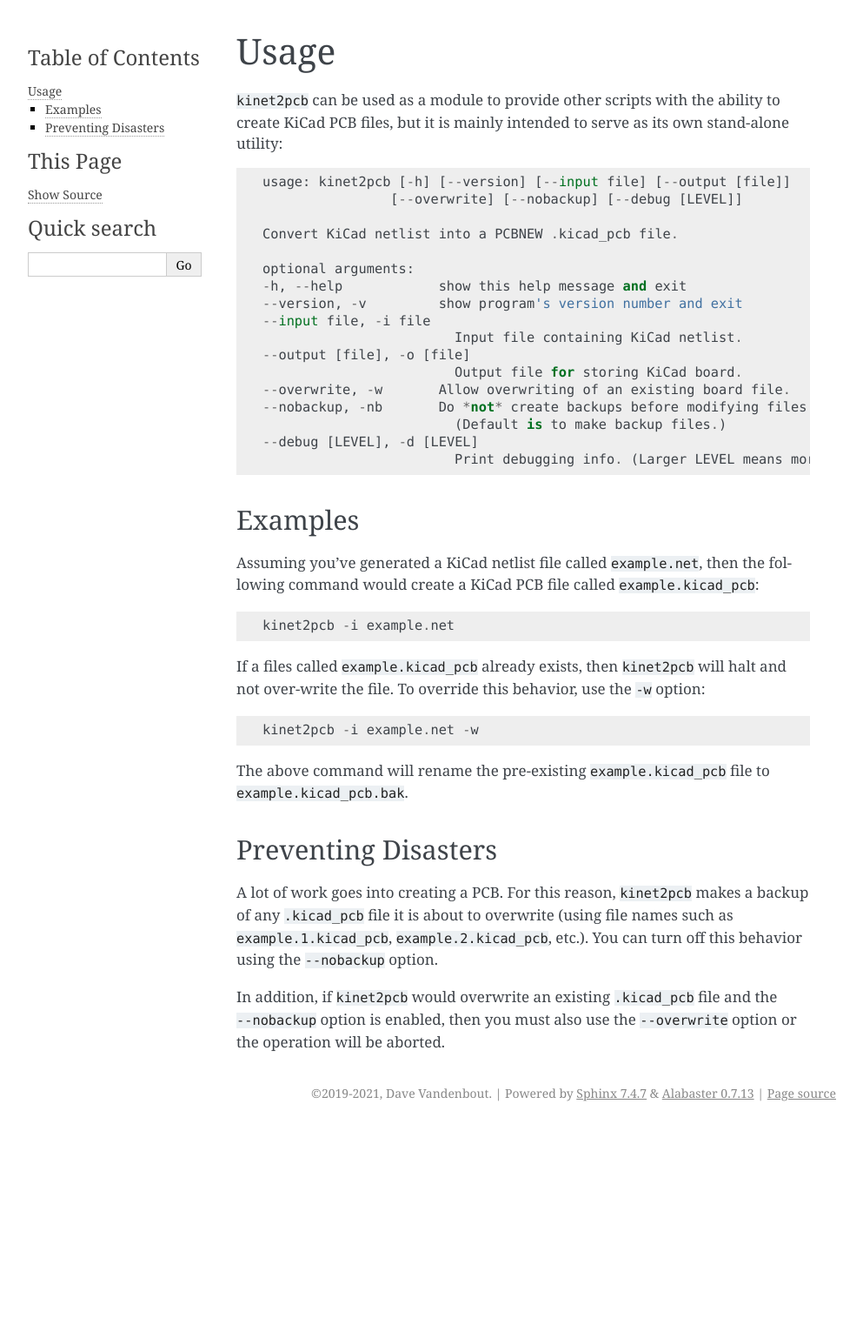
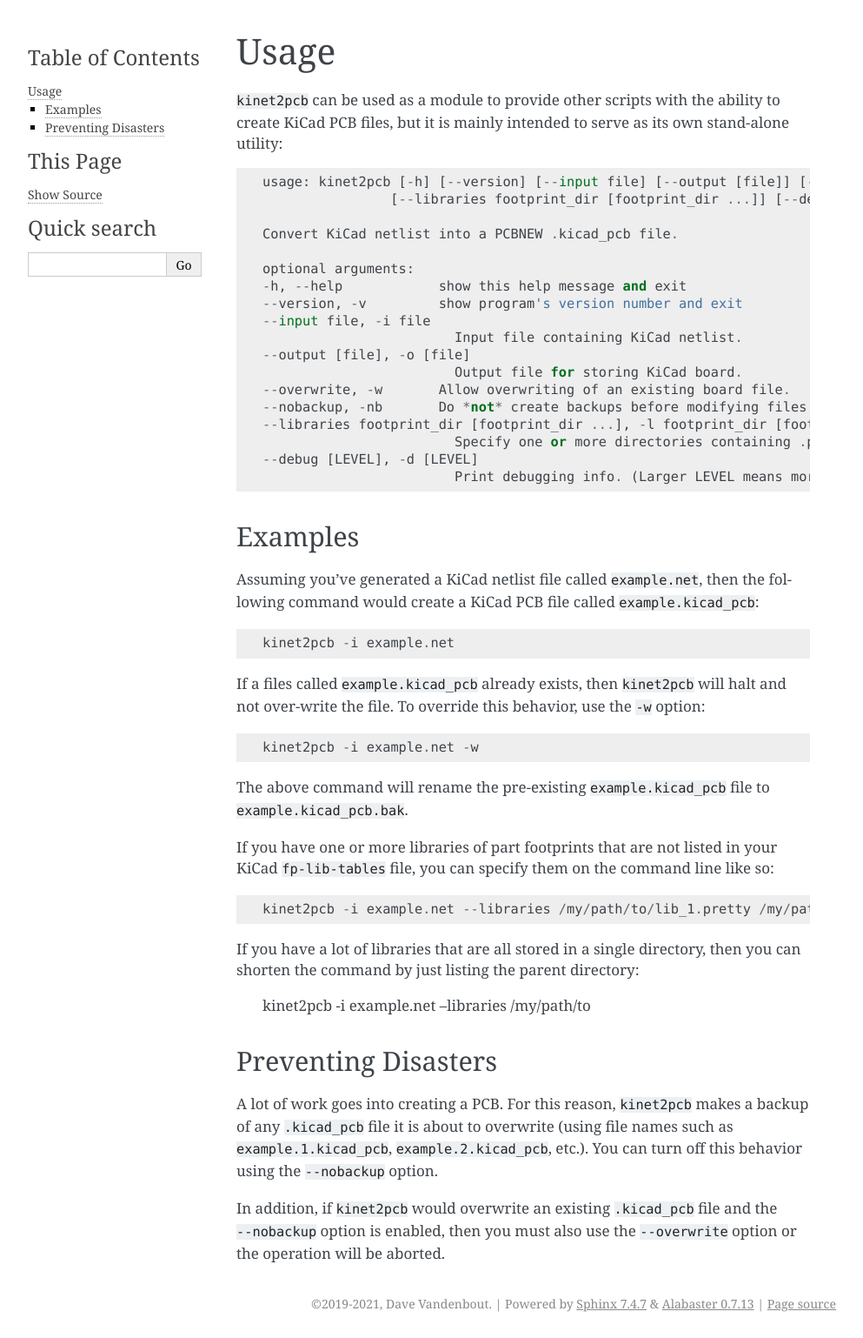
Before and after one commit to devbisme/kinet2pcb, a Sphinx documentation site: the page built from docs/usage.rst, in a window 1280 px wide. Shown: the whole page at 87% size, without its empty margins (148-1141 px from the left). Built offline with Sphinx 7.4.7, drawn with Linux system fonts in a browser that asks for light colours; pages that are not in the unit, such as notebooks, are missing from menus; the version number could not be read and is left out; before the commit the page ends 1296 px from its top, so only the background shows below that.

Commit message:
docs: Updated documentation for `--libraries` command-line option.

```diff
--- a/HISTORY.rst
+++ b/HISTORY.rst
@@ -1,6 +1,12 @@
 =======
 History
 =======
+
+1.1.0 (2022-08-02)
+------------------
+
+* Added `--libraries` command-line option to specify footprint library directories.
+
 
 1.0.1 (2022-06-30)
 ------------------
--- a/docs/usage.rst
+++ b/docs/usage.rst
@@ -5,8 +5,8 @@
 ``kinet2pcb`` can be used as a module to provide other scripts with the ability
 to create KiCad PCB files, but it is mainly intended to serve as its own stand-alone utility::
 
-    usage: kinet2pcb [-h] [--version] [--input file] [--output [file]]
-                    [--overwrite] [--nobackup] [--debug [LEVEL]]
+    usage: kinet2pcb [-h] [--version] [--input file] [--output [file]] [--overwrite] [--nobackup]
+                    [--libraries footprint_dir [footprint_dir ...]] [--debug [LEVEL]]
 
     Convert KiCad netlist into a PCBNEW .kicad_pcb file.
 
@@ -18,11 +18,11 @@
     --output [file], -o [file]
                             Output file for storing KiCad board.
     --overwrite, -w       Allow overwriting of an existing board file.
-    --nobackup, -nb       Do *not* create backups before modifying files.
-                            (Default is to make backup files.)
+    --nobackup, -nb       Do *not* create backups before modifying files. (Default is to make backup files.)
+    --libraries footprint_dir [footprint_dir ...], -l footprint_dir [footprint_dir ...]
+                            Specify one or more directories containing .pretty footprint libraries.
     --debug [LEVEL], -d [LEVEL]
                             Print debugging info. (Larger LEVEL means more info.)
-
 
 -----------
 Examples
@@ -41,6 +41,17 @@
 The above command will rename the pre-existing ``example.kicad_pcb`` file to
 ``example.kicad_pcb.bak``.
 
+If you have one or more libraries of part footprints that are not listed in your
+KiCad ``fp-lib-tables`` file, you can specify them on the command line like so::
+
+    kinet2pcb -i example.net --libraries /my/path/to/lib_1.pretty /my/path/to/lib2.pretty
+
+If you have a lot of libraries that are all stored in a single directory, then
+you can shorten the command by just listing the parent directory:
+
+    kinet2pcb -i example.net --libraries /my/path/to
+
+
 ----------------------------
 Preventing Disasters
 ----------------------------
--- a/setup.py
+++ b/setup.py
@@ -6,7 +6,7 @@
 
 __author__ = "Dave Vandenbout"
 __email__ = "devb@xess.com"
-__version__ = "1.0.1"
+__version__ = "1.1.0"
 
 if "sdist" in sys.argv[1:]:
     with open("kinet2pcb/pckg_info.py", "w") as f:
```
